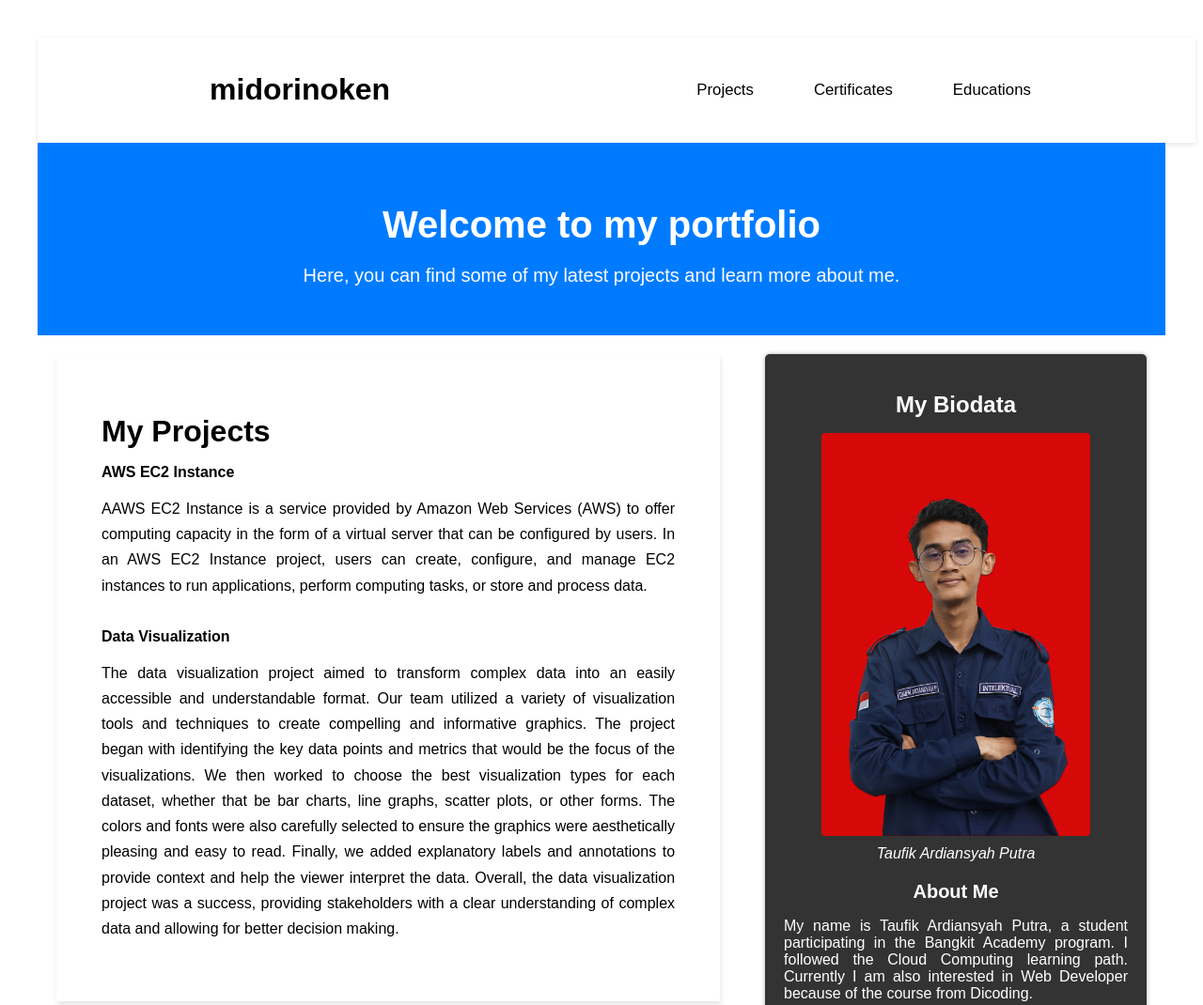
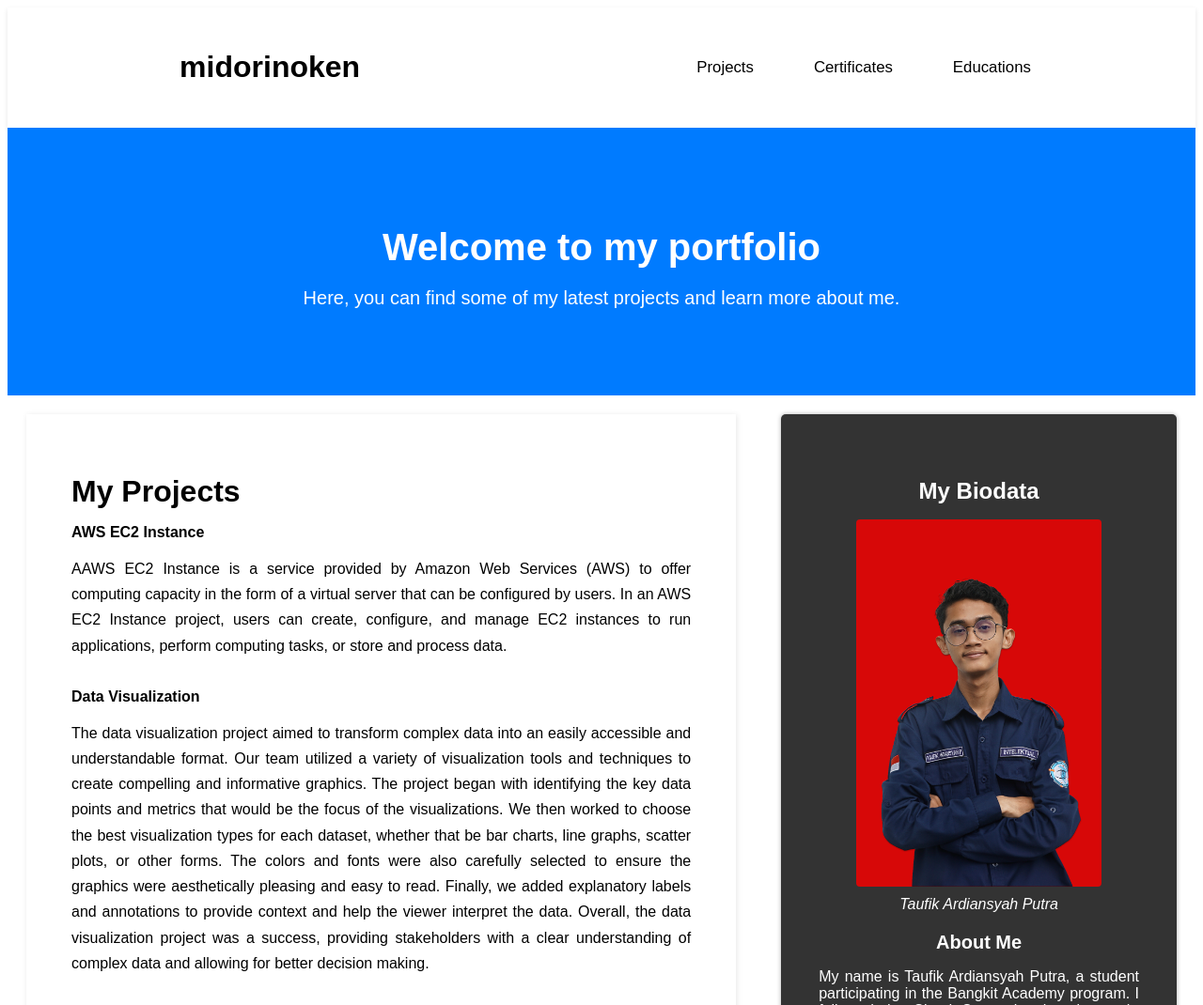
Before and after one commit to MidoriNoKen/myPortofolio, a plain HTML site: page index.html in a window 1280 px wide. Shown: the top 1070 px of the page at 94% size. Drawn offline with Linux system fonts and the light colour scheme.

Commit message:
Padding and margin styling

```diff
--- a/style.css
+++ b/style.css
@@ -1,7 +1,6 @@
 /* Body */
 body {
     font-family: "Quicksand", sans-serif;
-    padding: 2rem;
 }
 
 .container {
@@ -19,13 +18,12 @@ body {
 /* Header */
 header {
     width: 100%;
-    margin-inline: auto;
     display: flex;
     justify-content: space-around;
     align-items: center;
+    padding-top: 1.5rem;
+    padding-bottom: 1.5rem;
 
-    padding-block: 1rem;
-    padding-inline: 1rem;
     z-index: 999;
 
     background-color: #fff;
@@ -65,11 +63,10 @@ header nav li a:hover {
 
 /* Jumbotron */
 .jumbotron {
-    padding: 60px;
     background-color: #007bff;
     color: #fff;
     text-align: center;
-    padding: 2rem;
+    padding: 4.5rem 0.5rem;
 }
 
 .jumbotron h2 {
@@ -84,13 +81,14 @@ header nav li a:hover {
 /* Main Content */
 
 article {
-    box-shadow: 1px 4px 6px rgba(0, 0, 0, 0.1);
-
-    gap: 1rem 2rem;
-    margin-bottom: 1rem;
+    box-shadow: 1px 1px 6px rgba(0, 0, 0, 0.1);
+    margin: 0 2rem 4rem 0;
     background-color: #fff;
     padding: 3rem;
-    margin-right: 2rem;
+}
+
+article:last-child {
+    margin-bottom: 1rem;
 }
 
 article h2 {
@@ -118,7 +116,7 @@ article p {
 aside {
     background-color: #333;
     color: #fff;
-    padding: 20px;
+    padding: 3rem 2.5rem;
     border-radius: 5px;
     box-shadow: 0px 0px 5px rgba(0, 0, 0, 0.3);
     margin-left: 1em;
@@ -179,8 +177,6 @@ footer {
     background-color: #fff;
     padding: 1rem;
     text-align: center;
-    margin-top: 2rem;
-    box-shadow: 0 -2px 5px rgba(0, 0, 0, 0.1);
 }
 
 footer p {
```
